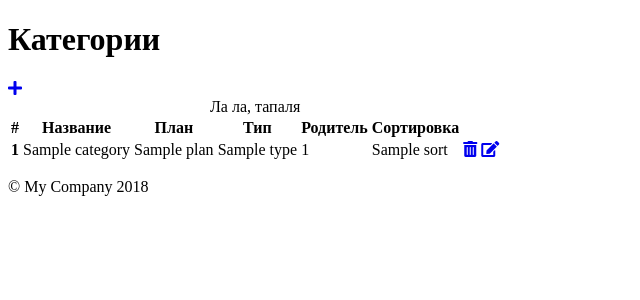
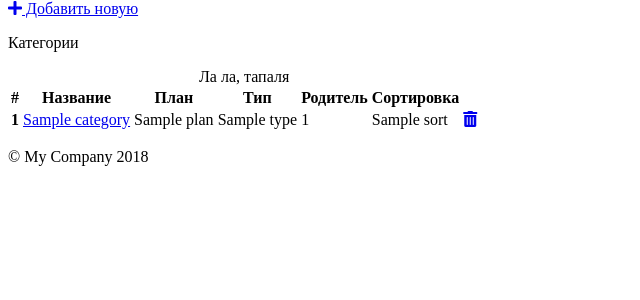
Before and after one commit to psiu7217/yii.webernetic.by, a Yii app: template views/categorys/index.php in a window 1280 px wide. Shown: the part 29-329 px from the top of the page, without its empty margins (0-640 px from the left). Run offline with PHP 8.4 and a stand-in for Yii, Linux system fonts and the light colour scheme; the template is opened without the code that fills it: most values are stand-ins (such as "Sample title", 1, 10 or a date in 2020); data that the repository does not hold is empty; some libraries are stand-ins or nearby versions.

Commit message:
Внешний вид страниц категорий

```diff
--- a/views/categorys/index.php
+++ b/views/categorys/index.php
@@ -12,29 +12,32 @@ use yii\helpers\Html;
 
     <div class="row top_items">
         <div class="col-sm-9">
-            <h1>Категории</h1>
         </div>
         <div class="col-sm-3 text-right">
             <a href="<?php echo $url_add ?>" class="btn btn_green">
-                <i class="fas fa-plus"></i>
+                <i class="fas fa-plus"></i> Добавить новую
             </a>
         </div>
     </div>
 
 <?php if ($categorys) { ?>
-
+<div class="card overflow_auto">
+    <div class="card_header">
+        <p class="title">Категории</p>
+    </div>
+    <div class="card_body">
         <div class="row">
             <div class="col-sm-12">
-            <table class="table">
+                <table class="table table-responsive-sm table-bordered table-striped table-sm">
                     <caption>Ла ла, тапаля</caption>
                     <thead>
                     <tr>
                         <th>#</th>
                         <th>Название</th>
                         <th>План</th>
-                    <th>Тип</th>
-                    <th>Родитель</th>
-                    <th>Сортировка</th>
+                        <th class="hidden-xs">Тип</th>
+                        <th class="hidden-xs">Родитель</th>
+                        <th class="hidden-xs">Сортировка</th>
                         <th></th>
                     </tr>
                     </thead>
@@ -46,14 +49,15 @@ use yii\helpers\Html;
 
                         <tr>
                             <th scope="row"><?php echo $category->id ?></th>
-                        <td><?php echo $category->name ?></td>
+                            <td>
+                                <a href="<?php echo $url_edit . '?id=' . $category->id; ?>"><?php echo $category->name ?></a>
+                            </td>
                             <td><?php echo $category->plan ?></td>
-                        <td><?php echo $category->type ?></td>
-                        <td><?php echo $category->id_parent ?></td>
-                        <td><?php echo $category->sort ?></td>
+                            <td class="hidden-xs"><?php echo $category->type ?></td>
+                            <td class="hidden-xs"><?php echo $category->id_parent ?></td>
+                            <td class="hidden-xs"><?php echo $category->sort ?></td>
                             <td>
                                 <a class="btn btn_red" href="/categorys/remove?id=<?php echo $category->id ?>" data-pjax="1"><i class="fas fa-trash-alt"></i></a>
-                            <a class="btn btn_blue" href="<?php echo $url_edit . '?id=' . $category->id; ?>"><i class="fas fa-edit"></i></a>
                             </td>
                         </tr>
 
@@ -63,6 +67,9 @@ use yii\helpers\Html;
                 </table>
             </div>
         </div>
+    </div>
+</div>
+
 
 <?php } else { ?>
     <div class="row">
```
Also changed, not shown: views/categorys/add.php (+11 -5 lines), views/categorys/edit.php (+13 -4 lines). Lines whose indentation alone changed are shown as unchanged.
